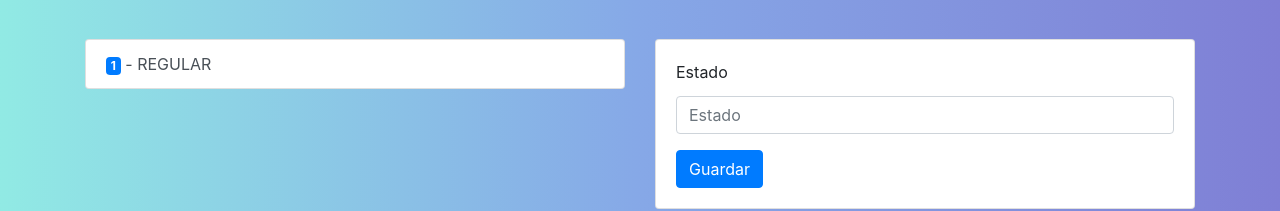
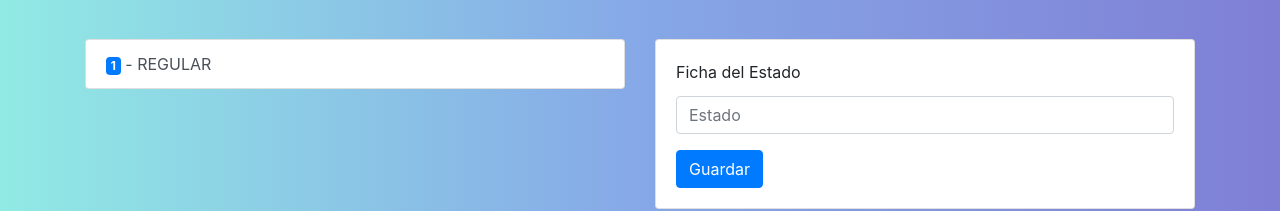
Before and after one commit to belenmr/tp-alumnos-angular, an Angular app: page /estados in a window 1280 px wide. Shown: the part 181-392 px from the top of the page. Built offline with nearby package versions, Linux system fonts and the light colour scheme.

Commit message:
Se modifica el titulo de las fichas de alumno y de estado

```diff
--- a/src/app/components/status/status.component.html
+++ b/src/app/components/status/status.component.html
@@ -14,7 +14,7 @@
         <div class="col-md-6">
             <div class="card mt-4">
                 <div class="card-body">
-                    <div class="card-title">Estado</div>
+                    <div class="card-title">Ficha del Estado</div>
                     <div class="form-group">
                         <input type="text" [(ngModel)]="selectedStatus.name" placeholder="Estado" class="form-control" required>
                     </div>
--- a/src/app/components/student/student.component.html
+++ b/src/app/components/student/student.component.html
@@ -7,7 +7,7 @@
         <div class="col-md-4">
             <div class="card">
                 <div class="card-body">
-                    <div class="card-title">Ficha del alumno</div>
+                    <div class="card-title">Ficha del Alumno</div>
                     <div class="form-group">
                         <input type="number" [(ngModel)]="selectedStudent.docket" placeholder="Legajo" class="form-control" required>
                     </div>
```
